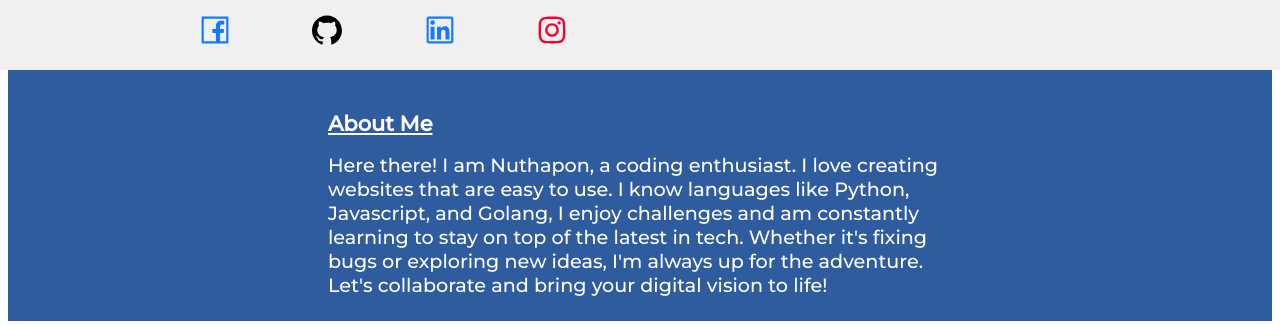
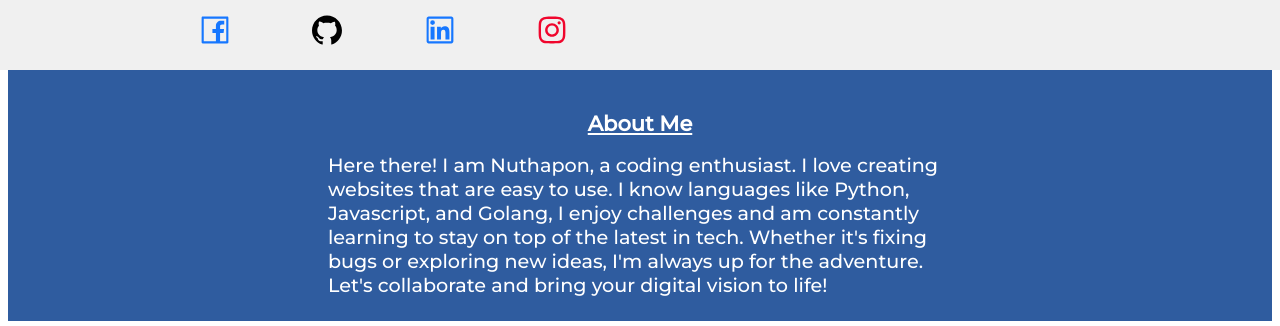
Before and after one commit to Nathapons/portfolio, a React (Vite) app: page / in a window 1280 px wide. Shown: the part 607-933 px from the top of the page. Built offline with nearby package versions, Linux system fonts and the light colour scheme.

Commit message:
feat: about me

```diff
--- a/src/components/AboutMe.tsx
+++ b/src/components/AboutMe.tsx
@@ -6,25 +6,29 @@ const AboutMeBox = styled(Row)`
     background-color: #2f5c9f;
     padding: 1.6px 1.6px;
 
+    @media (min-width: 1050px) {
+        padding: 24px 320px;
+    }
+`
 
-    @media (min-width: 1050px) {
-        justify-context: center;
-        padding: 24px 320px;
+const CustomRow = styled(Row)`
+    @media (max-width: 1050px) {
+        padding: 10px
     }
 `
 
 const AboutMe = () => {
     return (
-        <AboutMeBox>
-            <Row><Col xs={24} sm={24} lg={24} md={24} xl={24} xxl={24}><h2 style={{textDecoration: "underline"}}>About Me</h2></Col></Row>
+        <AboutMeBox style={{justifyContent: "center"}}>
+            <Row><Col xs={24} sm={24} lg={24} md={24} xl={24} xxl={24} ><h2 style={{textDecoration: "underline"}}>About Me</h2></Col></Row>
             <Row style={{fontSize: "1.2rem", textAlign: "left"}}>
-                <Col xs={24} lg={24}>
+                <CustomRow>
                     <p style={{margin: "0px", fontSize: "1.2rem"}}>
                         Here there! I am Nuthapon, a coding enthusiast. I love creating websites that are easy to use.
                         I know languages like Python, Javascript, and Golang, I enjoy challenges and am constantly learning to stay on top of the latest in tech.
                         Whether it's fixing bugs or exploring new ideas, I'm always up for the adventure. Let's collaborate and bring your digital vision to life!
                     </p>
-                </Col>
+                </CustomRow>
             </Row>
         </AboutMeBox>
     )
```
